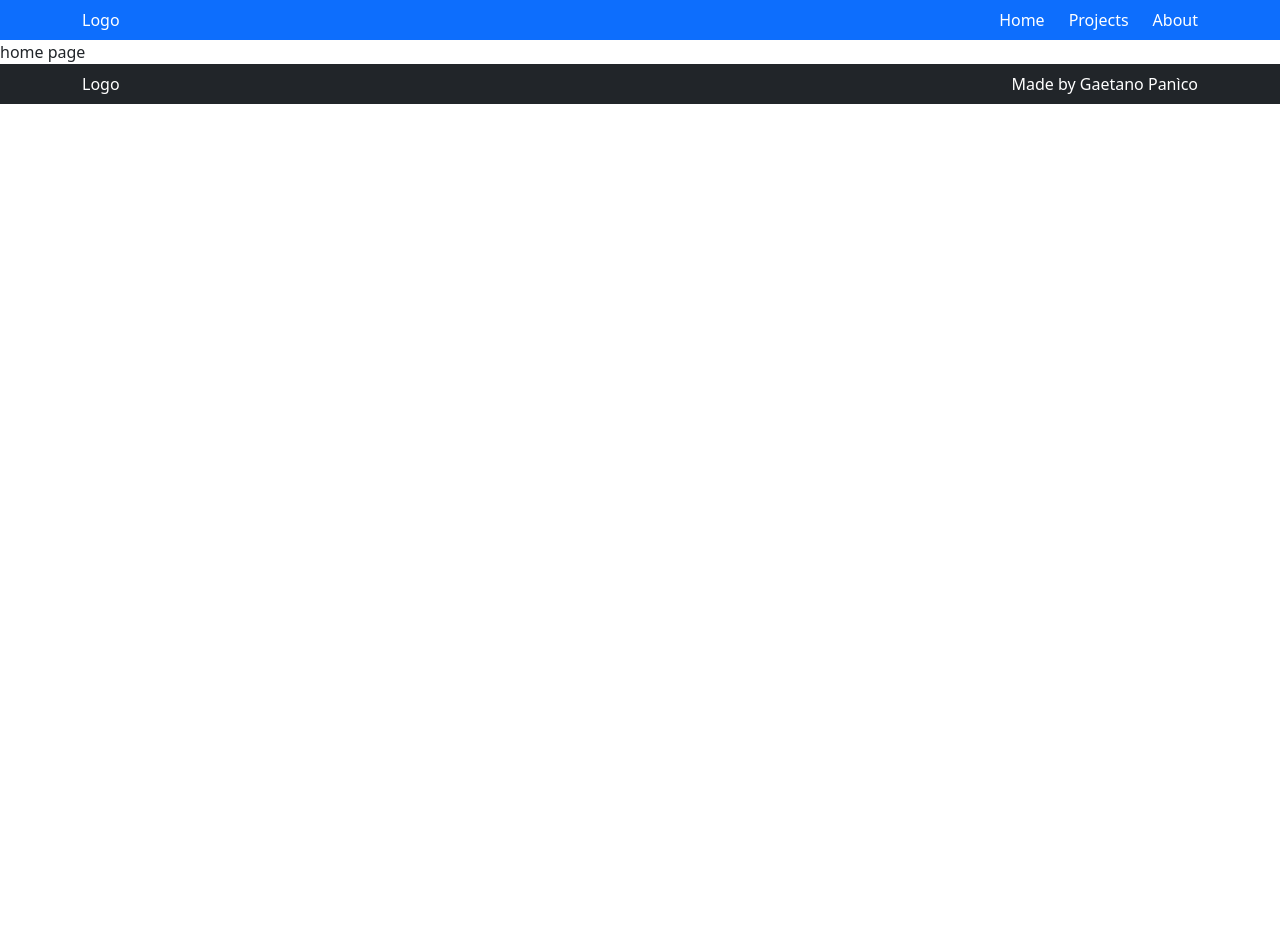
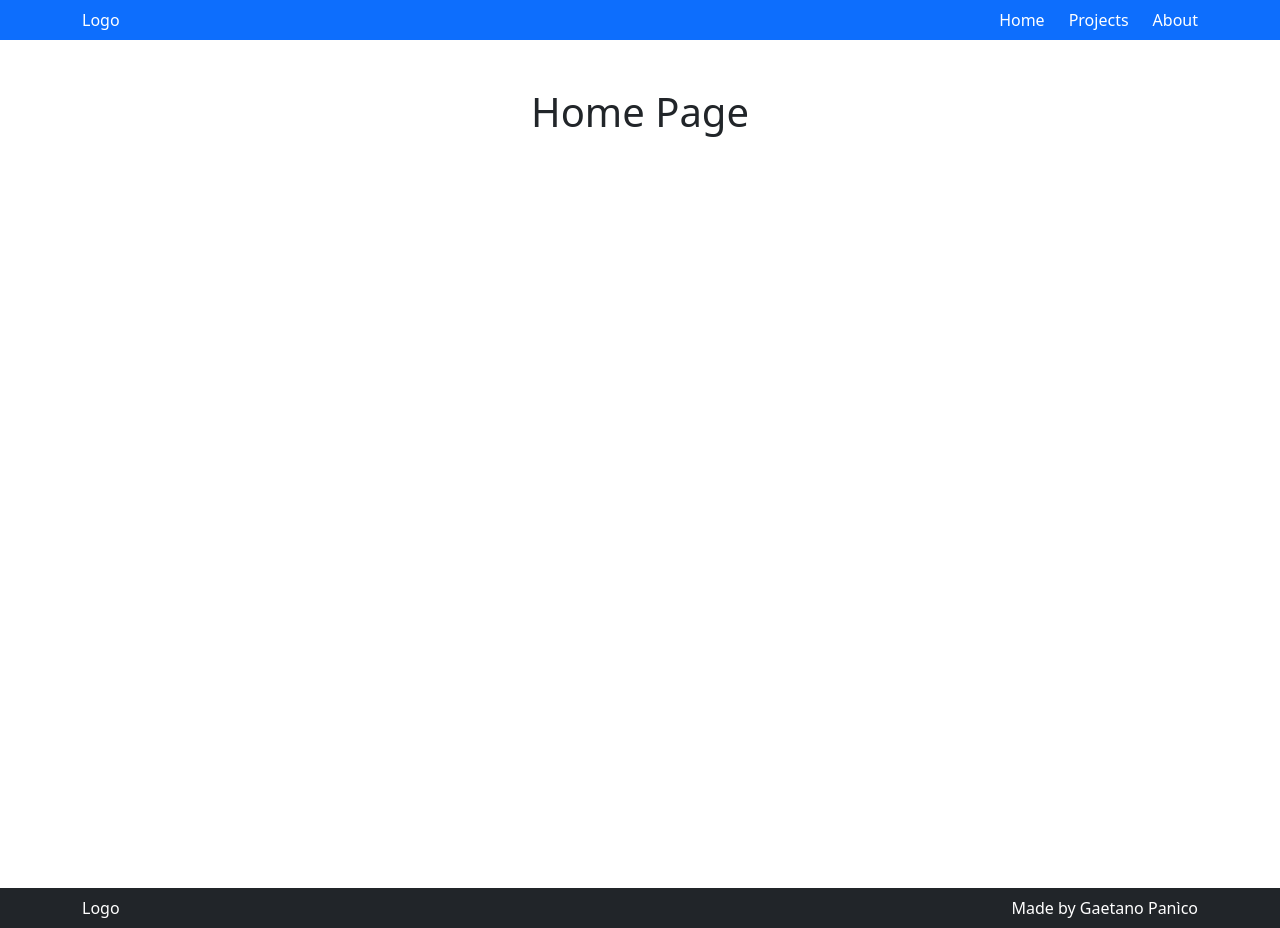
Before and after one commit to gaetano-94/-vite-boolfolio, a Vue app: page / in a window 1280 px wide. Before the commit the page ends 800 px from the top, so only its background shows below. Built offline with nearby package versions, Linux system fonts and the light colour scheme.

Commit message:
feat: container height 100vh

```diff
--- a/src/pages/AppAbout.vue
+++ b/src/pages/AppAbout.vue
@@ -5,7 +5,13 @@ export default {
 </script>
 
 <template>
-  <div>about page</div>
+  <div class="container-max">
+    <h1 class="text-center mt-5">About Page</h1>
+  </div>
 </template>
 
-<style scoped lang="scss"></style>
+<style scoped lang="scss">
+.container-max {
+  height: 100vh;
+}
+</style>
--- a/src/pages/AppHome.vue
+++ b/src/pages/AppHome.vue
@@ -5,7 +5,13 @@ export default {
 </script>
 
 <template>
-  <div>home page</div>
+  <div class="container-max">
+    <h1 class="text-center mt-5">Home Page</h1>
+  </div>
 </template>
 
-<style scoped lang="scss"></style>
+<style scoped lang="scss">
+.container-max {
+  height: 100vh;
+}
+</style>
--- a/src/pages/ProjectDetail.vue
+++ b/src/pages/ProjectDetail.vue
@@ -33,6 +33,7 @@ export default {
 </script>
 
 <template>
+  <div class="container-max">
     <div class="py-4 container">
       <h1>{{ project.title }}</h1>
       <p>{{ project.content }}</p>
@@ -42,6 +43,11 @@ export default {
         >
       </h6>
     </div>
+  </div>
 </template>
 
-<style scoped lang="scss"></style>
+<style scoped lang="scss">
+.container-max {
+  height: 100vh;
+}
+</style>
```
Lines whose indentation alone changed are shown as unchanged.
